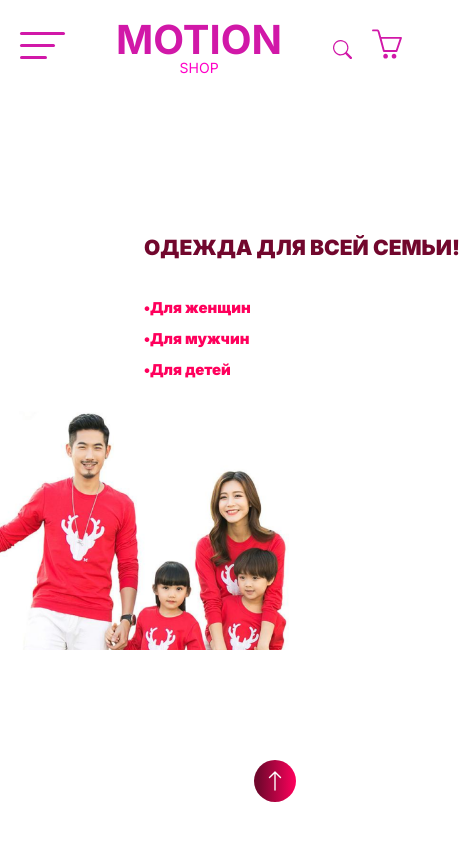
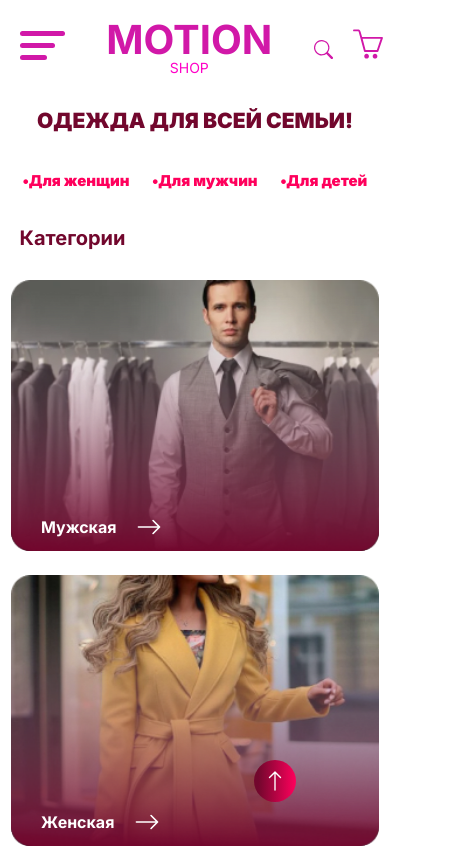
Before and after one commit to urmat02dev/motion-shop, a React (Create React App) app: page / in a window 390 px wide. Shown: the top 848 px of the page, 470 px wide, since content can reach past the window. Built offline with nearby package versions, Linux system fonts and the light colour scheme.

Commit message:
fix all (#28)

```diff
--- a/src/components/faq/Faq.scss
+++ b/src/components/faq/Faq.scss
@@ -304,6 +304,9 @@
   #questions .questions--text {
     font-size: 16px;
   }
+  #questions .questions--text {
+    padding: 20px 0 20px 28px;
+  }
 }
 
 @media (max-width: 320px) {
--- a/src/components/header/BurgerMenu.js
+++ b/src/components/header/BurgerMenu.js
@@ -29,7 +29,6 @@ const BurgerMenu = ({burger, setBurger}) => {
                         <BsSearch className='search'/>
                         <SlBasket className='logo'/>
                     </div>
-
                 </div>
             </div>
             {
@@ -37,6 +36,7 @@ const BurgerMenu = ({burger, setBurger}) => {
                     <div id="menu" style={{
 
                     }}>
+
                         <div className="burger-menu">
                             <div className="burger-menu--menu" onClick={() => setBurger(!burger)}>
                                 <div className="burger-menu--menu--one"></div>
@@ -52,8 +52,8 @@ const BurgerMenu = ({burger, setBurger}) => {
                                     <SlBasket className='logo'/>
                                 </NavLink>
                             </div>
+                        </div>
 
-                        </div>
                         <div className="menu--categories">
                             <NavLink to={"/categories/man"} className="menu--categories--man" onClick={() => setBurger(!burger)}>
                                 <img src={man} alt="" className="menu--categories--man--img"/>
@@ -89,6 +89,7 @@ const BurgerMenu = ({burger, setBurger}) => {
                             </NavLink>
 
                         </div>
+
                         <div className="menu--link">
                             <NavLink to={"/about"} className="menu--link--about" onClick={() => setBurger(!burger)}>
                                 <p>О нас</p>
--- a/src/components/header/Header.scss
+++ b/src/components/header/Header.scss
@@ -156,9 +156,8 @@
   }
   #burger-menu {
     display: block;
-    width: 100%;
     background: #FFFFFF;
-    margin-bottom: 100px;
+    margin-bottom: 5px;
     margin-top: 15px;
     margin-left: 20px;
 
@@ -175,22 +174,22 @@
         &--one {
           width: 45px;
           background: #D118A8;
-          height: 3px;
+          height: 5px;
           border-radius: 20px;
         }
 
         &--two {
           width: 35px;
           background: #D118A8;
-          height: 3px;
-          margin: 9px 0;
+          height: 5px;
+          margin: 7px 0;
           border-radius: 20px;
         }
 
         &--three {
           width: 27px;
           background: #D118A8;
-          height: 3px;
+          height: 5px;
           border-radius: 20px;
         }
       }
@@ -234,26 +233,23 @@
     position: absolute;
     left: 0;
     top: 0;
-    width: 107%;
-    height: 820px;
+    width: 100%;
+    height: 630px;
     background: #fff;
     z-index: 50;
-    border: 1px solid black;
     transition: 1s;
-    animation: menu 2s alternate;
+    animation: menu 1s alternate;
     @keyframes menu {
-      0%{
+      0% {
         left: -1000px;
       }
-      100%{
+      100% {
         left: 0;
       }
     }
 
-
-
     .burger-menu {
-      margin-bottom: 100px;
+      margin-bottom: 50px;
       margin-top: 15px;
       margin-left: 20px;
       width: 90%;
@@ -262,9 +258,6 @@
       align-items: center;
 
       &--menu {
-        display: flex;
-        flex-direction: column;
-
         &--one {
           width: 45px;
           background: #D118A8;
@@ -279,7 +272,11 @@
           height: 3px;
           margin: 10px 0;
           border-radius: 20px;
-          transform: rotate(-45deg) translateY(-9px);
+          transform: rotate(-45deg) translateY(-10px);
+        }
+
+        &--three {
+
         }
       }
 
@@ -312,30 +309,19 @@
           font-size: 30px;
         }
       }
-
-
     }
 
     .menu--categories {
       display: flex;
-      width: 90%;
-      flex-wrap: wrap;
-      justify-content: space-around;
-      margin: 10px 0;
+      flex-direction: column;
 
       &--man {
         position: relative;
         margin-bottom: 20px;
 
-        &--img {
-          z-index: 10;
-        }
-
         &--fon {
           position: absolute;
           left: 0;
-          top: 0;
-          z-index: 1;
         }
 
         &--title {
@@ -366,10 +352,6 @@
       &--woman {
         position: relative;
         margin-bottom: 20px;
-
-        &--img {
-          z-index: 10;
-        }
 
         &--fon {
           position: absolute;
@@ -407,10 +389,6 @@
         position: relative;
         margin-bottom: 20px;
 
-        &--img {
-          z-index: 10;
-        }
-
         &--fon {
           position: absolute;
           left: 0;
@@ -446,10 +424,6 @@
       &--shoes {
         position: relative;
         margin-bottom: 20px;
-
-        &--img {
-          z-index: 10;
-        }
 
         &--fon {
           position: absolute;
@@ -508,13 +482,6 @@
 }
 
 @media (max-width: 450px) {
-  .menu--link {
-    flex-direction: column;
-
-    &--basket {
-      margin: 30px 0;
-    }
-  }
 }
 
 @media (max-width: 414px) {
@@ -527,10 +494,4 @@
 }
 
 @media (max-width: 320px) {
-
-  .burger-menu--icons {
-    .search {
-      font-size: 35px;
-    }
-  }
 }
--- a/src/components/main-page/hero/Hero.js
+++ b/src/components/main-page/hero/Hero.js
@@ -7,7 +7,7 @@ const Hero = () => {
         <div>
             <div id='hero'>
                 <div className='hero'>
-                    <div>
+                    <div className="hero--img">
                         <img src={family} alt=""/>
                     </div>
 
--- a/src/components/main-page/hero/Hero.scss
+++ b/src/components/main-page/hero/Hero.scss
@@ -5,7 +5,6 @@
     background: #fff;
     border-radius: 20px;
     width: 100%;
-    height: 400px;
     display: flex;
     align-items: start;
     justify-content: start;
@@ -53,8 +52,6 @@
 @media (max-width: 1100px) {
   #hero {
     .hero {
-      height: 280px;
-
       img {
         width: 24rem;
       }
@@ -108,11 +105,10 @@
 
 @media (max-width: 768px) {
   #hero {
-    margin-bottom: 30rem;
-
     .hero {
-      flex-direction: column-reverse;
-
+      &--img{
+        display: none;
+      }
       .div {
         .img {
           width: 100px;
@@ -122,14 +118,21 @@
 
       .clothes {
         background: none;
-        margin-left: 5rem;
+        margin-left: 0;
+        padding-left: 0;
+        height: 100px;
 
         &--text {
           display: flex;
-          align-items: center;
-          justify-content: start;
-
+          justify-content: center;
           font-size: 10px;
+          padding-top: 2rem;
+        }
+        .for{
+          display: flex;
+          flex-direction: row;
+          justify-content: space-evenly;
+          width: 100%;
         }
       }
     }
--- a/src/components/main-page/main-page-categories/MainPageCategories.scss
+++ b/src/components/main-page/main-page-categories/MainPageCategories.scss
@@ -6,6 +6,7 @@
       h1 {
         color: #72072D;
         font-weight: 700;
+        font-size: 40px;
       }
     }
 
@@ -80,16 +81,6 @@
   }
 }
 
-@media (max-width: 1200px) {
-  #block {
-    .block {
-      &--text {
-        text-align: center;
-      }
-    }
-  }
-}
-
 @media (max-width: 1170px) {
   #block .block--categor__row--img {
     width: 15rem;
@@ -109,16 +100,48 @@
 }
 
 @media (max-width: 1024px) {
+  #block .block--categor__row--arr img {
+    width: 13rem;
+  }
+  #block .block--categor__row--img {
+    width: 13rem;
+  }
+  #block .block--categor__row--arr__text h2{
+    font-size: 14px;
+  }
+  #block .block--text h1 {
+    font-size: 26px;
+  }
+}
+
+@media (max-width: 992px) {
+  #block .block--categor__row--img {
+    width: 12rem;
+  }
+  #block .block--categor__row--arr img {
+    width: 12rem;
+  }
+}
+
+@media (max-width: 888px) {
+  #block .block--categor__row--img {
+    width: 10rem;
+  }
+  #block .block--categor__row--arr img {
+    width: 10rem;
+  }
+}
+
+@media (max-width: 768px) {
   #block {
     .block {
       &--text {
-        text-align: center;
-        padding: 10px 0;
+        h1{
+          font-size: 20px;
+        }
       }
 
       &--categor {
-        display: flex;
-        padding: 0 14rem;
 
         &__row {
           margin: 10px 0;
@@ -128,109 +151,95 @@
   }
 }
 
-@media (max-width: 992px) {
+@media (max-width: 730px) {
+  #block .block--categor__row--img {
+    width: 9rem;
+  }
+  #block .block--categor__row--arr img {
+    width: 9rem;
+  }
+}
+
+@media (max-width: 660px) {
+  #block .block--categor__row--img {
+    width: 8rem;
+  }
+  #block .block--categor__row--arr img {
+    width: 8rem;
+  }
+  #block .block--categor__row--arr__text h2 {
+    font-size: 11px;
+  }
+  #block .block--categor__row--arr__text .icon {
+    font-size: 20px;
+  }
+  #block .block--categor__row--arr__text{
+    bottom: 18px;
+  }
+}
+
+@media (max-width: 576px) {
+  #block .block--categor__row--img {
+    width: 7rem;
+  }
+  #block .block--categor__row--arr img {
+    width: 7rem;
+  }
+  #block .block--categor__row--arr__text h2 {
+    font-size: 9px;
+  }
+  #block .block--categor__row--arr__text .icon {
+    font-size: 15px;
+  }
+  #block .block--categor__row--arr__text {
+    bottom: 15px;
+  }
+}
+
+@media (max-width: 510px) {
+  #block .block--categor__row--img {
+    width: 6rem;
+  }
+  #block .block--categor__row--arr img {
+    width: 6rem;
+  }
+}
+
+@media (max-width: 450px) {
   #block {
     .block {
-      &--text {
-        text-align: center;
-        padding: 10px 0;
-      }
-
-      &--categor {
+      &--categor{
         display: flex;
-        padding: 0 14rem;
-
-        &__row {
-          margin: 10px 0;
+        flex-direction: column;
+        &__row{
+          &--img{
+            width: 23rem;
+          }
+          &--arr{
+            img{
+              width: 23rem;
+            }
+            &__text{
+              left: 30px;
+              h2{
+                font-size: 16px;
+              }
+              .icon{
+                font-size: 26px;
+              }
+            }
+          }
         }
       }
     }
   }
 }
 
-@media (max-width: 768px) {
-  .container {
-    width: 90%;
-  }
-  #block {
-    display: flex;
-    justify-content: start;
-    align-items: start;
-
-    .block {
-      &--text {
-        text-align: center;
-        padding: 10px 0;
-      }
-
-      &--categor {
-        display: flex;
-        flex-wrap: wrap;
-
-        &__row {
-          margin: 10px 0;
-        }
-      }
-    }
-  }
-}
-
-@media (max-width: 576px) {
-  #block {
-    .block {
-      &--text {
-        text-align: center;
-        padding: 10px 0;
-      }
-
-      &--categor {
-        display: flex;
-        flex-direction: column;
-
-        &__row {
-          margin: 10px 0;
-        }
-      }
-    }
-  }
-}
-
-@media (max-width: 450px) {
-  #block {
-    .block {
-      &--text {
-        text-align: center;
-        padding: 10px 0;
-      }
-
-      &--categor {
-        display: flex;
-        flex-direction: column;
-
-        &__row {
-          margin: 10px 0;
-        }
-      }
-    }
-  }
-}
 
 @media (max-width: 400px) {
   #block {
     .block {
-      &--text {
-        text-align: center;
-        padding: 10px 0;
-      }
 
-      &--categor {
-        display: flex;
-        flex-direction: column;
-
-        &__row {
-          margin: 10px 0;
-        }
-      }
     }
   }
 }
@@ -238,19 +247,7 @@
 @media (max-width: 375px) {
   #block {
     .block {
-      &--text {
-        text-align: center;
-        padding: 10px 0;
-      }
 
-      &--categor {
-        display: flex;
-        flex-direction: column;
-
-        &__row {
-          margin: 10px 0;
-        }
-      }
     }
   }
 }
@@ -258,19 +255,6 @@
 @media (max-width: 320px) {
   #block {
     .block {
-      &--text {
-        text-align: center;
-        padding: 10px 0;
-      }
-
-      &--categor {
-        display: flex;
-        flex-direction: column;
-
-        &__row {
-          margin: 10px 0;
-        }
-      }
     }
   }
 }
```
